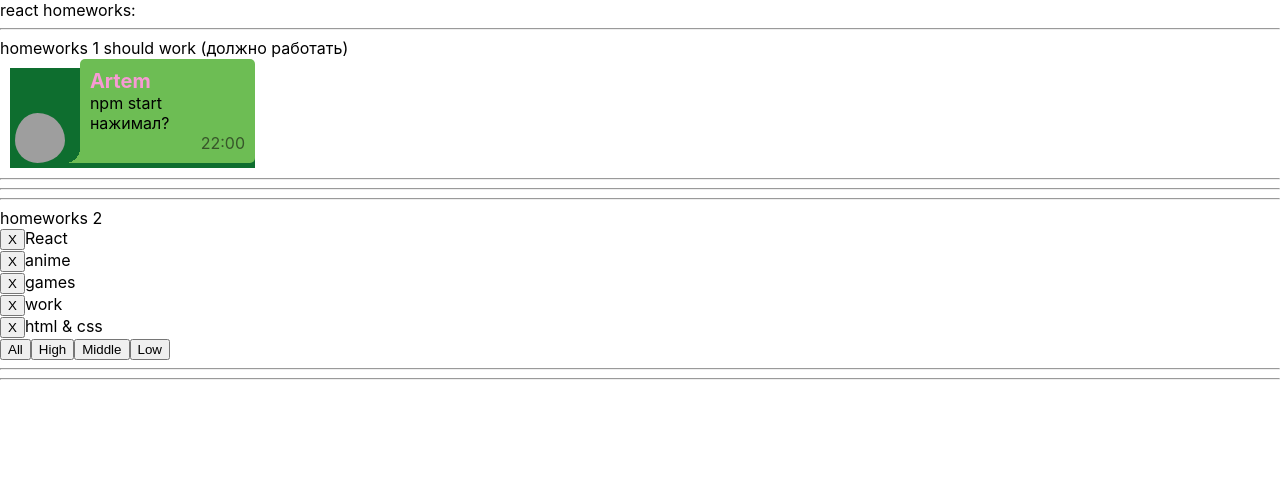
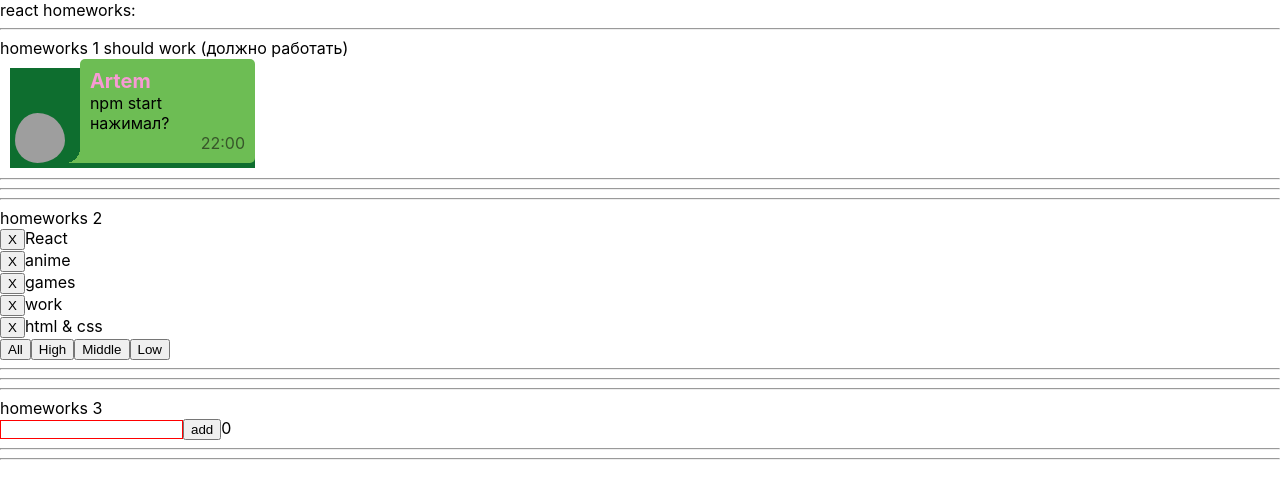
Before and after one commit to Dadeev/some-tasks, a React (Create React App) app: page / in a window 1280 px wide. Shown: the top 498 px of the page. Built offline with nearby package versions, Linux system fonts and the light colour scheme; grey boxes are pictures that could not be loaded.

Commit message:
feat: implement HW3 component

```diff
--- a/package.json
+++ b/package.json
@@ -24,7 +24,7 @@
     "redux-thunk": "2.4.1",
     "reselect": "4.1.5",
     "typescript": "4.4.2",
-    "uuid": "8.3.2",
+    "uuid": "^8.3.2",
     "web-vitals": "2.1.0"
   },
   "scripts": {
@@ -61,6 +61,6 @@
     "@types/react-router-dom": "5.3.3",
     "@types/react-test-renderer": "17.0.1",
     "@types/redux-form": "8.3.3",
-    "@types/uuid": "8.3.4"
+    "@types/uuid": "^8.3.4"
   }
 }
--- a/src/p1-main/m1-ui/u1-app/App.tsx
+++ b/src/p1-main/m1-ui/u1-app/App.tsx
@@ -2,6 +2,7 @@ import React from 'react'
 import s from './App.module.css'
 import HW1 from '../../../p2-homeworks/h1/HW1'
 import HW2 from "../../../p2-homeworks/h2/HW2";
+import HW3 from "../../../p2-homeworks/h3/HW3";
 
 function App() {
     return (
@@ -9,7 +10,7 @@ function App() {
             <div>react homeworks:</div>
             <HW1/>
             <HW2/>
-            {/*<HW3/>*/}
+            <HW3/>
             {/*<HW4/>*/}
             {/*<HW5/>*/}
 
--- a/src/p2-homeworks/h2/Affair.tsx
+++ b/src/p2-homeworks/h2/Affair.tsx
@@ -8,12 +8,12 @@ type AffairPropsType = {
 
 function Affair(props: AffairPropsType) {
     const deleteCallback = (_id: number) => {
-     props.deleteAffairCallback(_id)
+        props.deleteAffairCallback(_id)
     }
 
     return (
         <div>
-            <button onClick={() =>deleteCallback(props.affair._id)}>X</button>
+            <button onClick={() => deleteCallback(props.affair._id)}>X</button>
             {props.affair.name}
         </div>
     )
--- a/src/p2-homeworks/h2/HW2.tsx
+++ b/src/p2-homeworks/h2/HW2.tsx
@@ -25,9 +25,9 @@ export const filterAffairs = (affairs: AffairType[], filter: FilterType): Affair
     if (filter === 'all') return affairs
     else return affairs.filter((el) => el.priority == filter)
 }
- export const deleteAffair = (affairs: AffairType[], _id: number): AffairType[] => {
-     return affairs.filter((el) => el._id !== _id)
- }
+export const deleteAffair = (affairs: AffairType[], _id: number): AffairType[] => {
+    return affairs.filter((el) => el._id !== _id)
+}
 
 function HW2() {
     const [affairs, setAffairs] = useState<AffairType[]>(defaultAffairs)
--- a/src/p2-homeworks/h3/GreetingContainer.tsx
+++ b/src/p2-homeworks/h3/GreetingContainer.tsx
@@ -1,15 +1,12 @@
-import React, {useState} from 'react'
+import React, {SetStateAction, useState} from 'react'
 import Greeting from './Greeting'
+import {UserType} from "./HW3";
 
 type GreetingContainerPropsType = {
-    users: any // need to fix any
-    addUserCallback: any // need to fix any
+    users: UserType[]
+    addUserCallback: (name: string) => void
 }
 
-// более простой и понятный для новичков
-// function GreetingContainer(props: GreetingPropsType) {
-
-// более современный и удобный для про :)
 // уровень локальной логики
 const GreetingContainer: React.FC<GreetingContainerPropsType> = ({users, addUserCallback}) => { // деструктуризация пропсов
     const [name, setName] = useState<any>('') // need to fix any
--- a/src/p2-homeworks/h3/HW3.tsx
+++ b/src/p2-homeworks/h3/HW3.tsx
@@ -1,18 +1,20 @@
 import React, {useState} from 'react'
 import GreetingContainer from './GreetingContainer'
+import {v1} from "uuid";
 
 // types
 export type UserType = {
-    _id: any // need to fix any
-    name: any // need to fix any
+    _id: string
+    name: string
 }
 
 // уровень работы с глобальными данными
 function HW3() {
-    const [users, setUsers] = useState<any>([]) // need to fix any
+    const [users, setUsers] = useState<UserType[]>([])
 
-    const addUserCallback = (name: any) => { // need to fix any
-        setUsers([]) // need to fix
+    const addUserCallback = (name: string) => {
+        let newUser = {_id: v1(), name: name}
+        setUsers([newUser, ...users])
     }
 
     return (
@@ -20,7 +22,6 @@ function HW3() {
             <hr/>
             homeworks 3
 
-            {/*should work (должно работать)*/}
             <GreetingContainer users={users} addUserCallback={addUserCallback}/>
 
             <hr/>
```
Also changed, not shown: src/p2-homeworks/h2/Affairs.tsx (line endings or trailing spaces), 1 other file (tests, documents, lock files or other folders).
